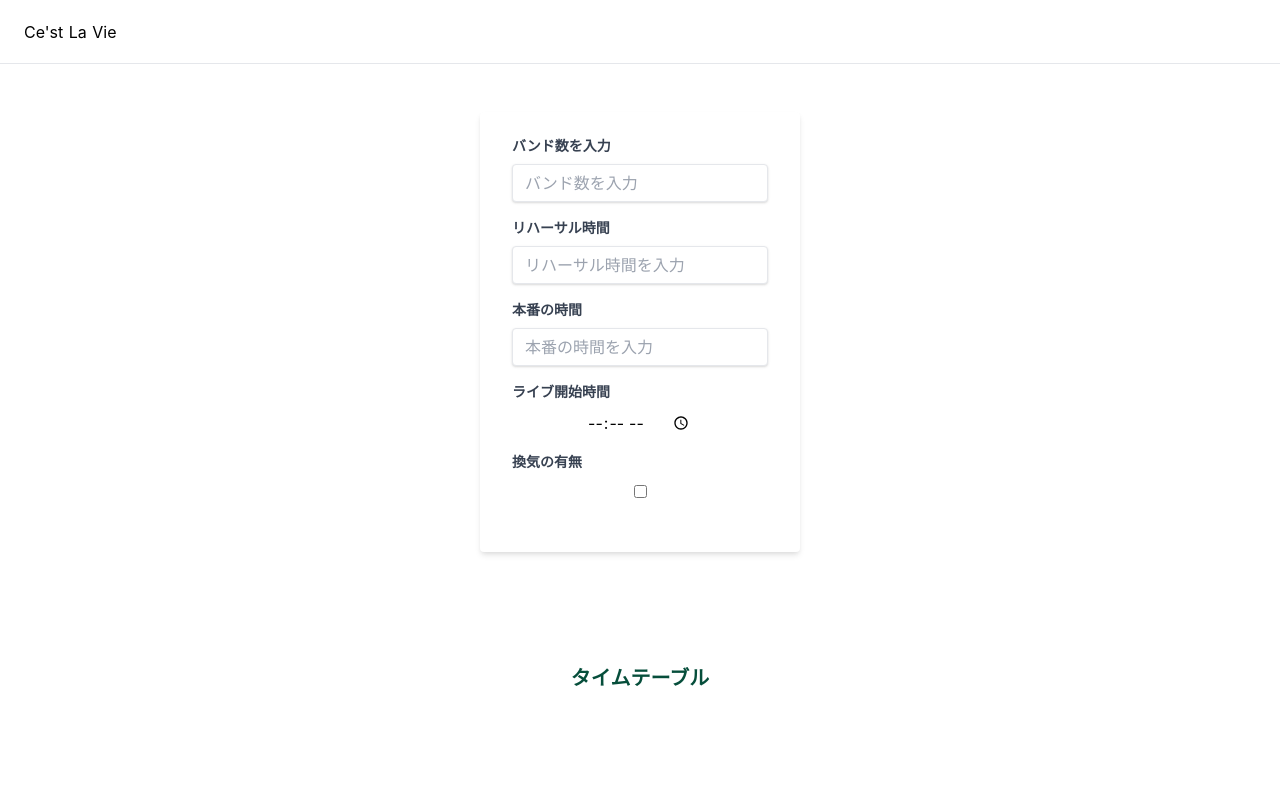
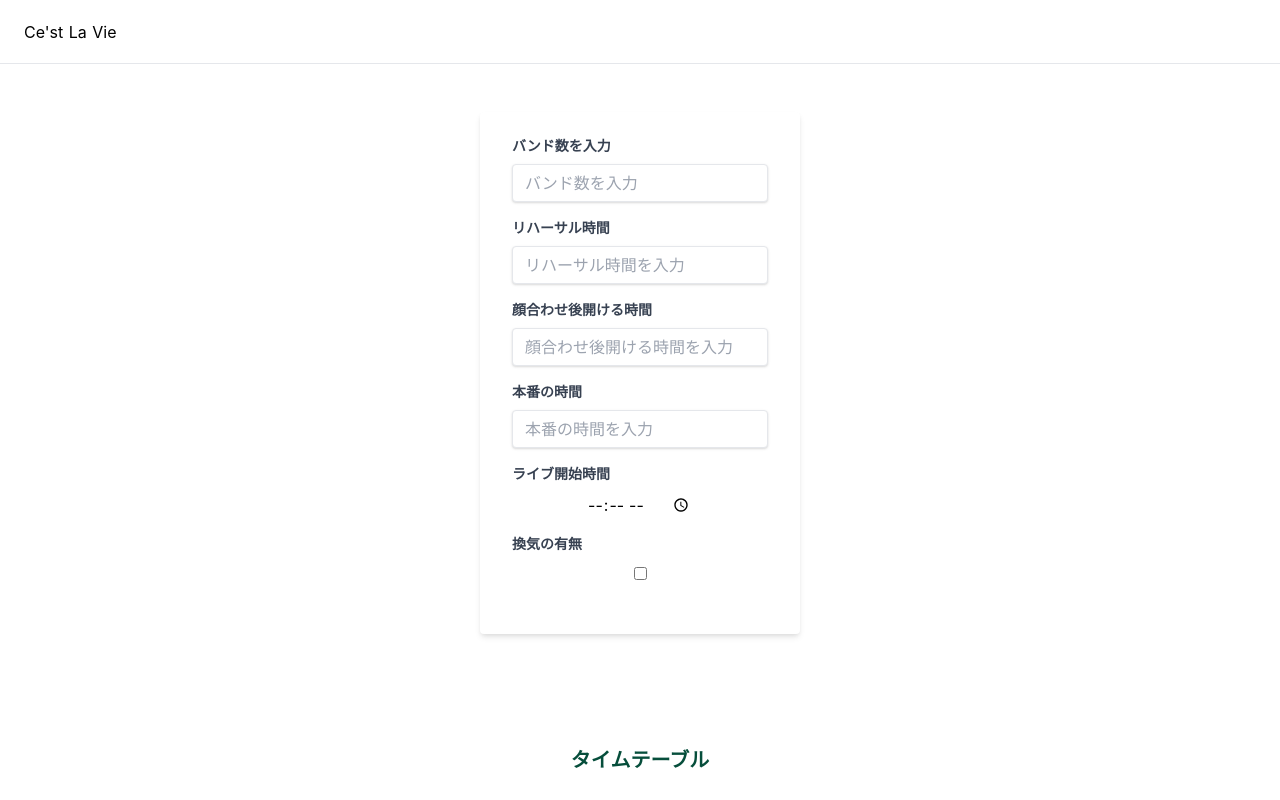
Before and after one commit to sohey-dr/SPA-Cestlavie-Time, a Nuxt app: page /time_table in a window 1280 px wide. Built offline with nearby package versions, Linux system fonts and the light colour scheme.

Commit message:
[ADD]顔合わせ後開ける時間を追加

```diff
--- a/pages/time_table.vue
+++ b/pages/time_table.vue
@@ -56,6 +56,31 @@
           <label
             class="block text-gray-700 text-sm font-bold mb-2"
           >
+            顔合わせ後開ける時間
+          </label>
+          <input
+            v-model="faceToFaceMeeting"
+            class="
+              shadow
+              appearance-none
+              border
+              rounded
+              w-full
+              py-2
+              px-3
+              text-gray-700
+              leading-tight
+              focus:outline-none
+              focus:shadow-outline
+            "
+            type="number"
+            placeholder="顔合わせ後開ける時間を入力"
+          />
+        </div>
+        <div class="mb-4">
+          <label
+            class="block text-gray-700 text-sm font-bold mb-2"
+          >
             本番の時間
           </label>
           <input
@@ -99,8 +124,8 @@
         </div>
         <div class="w-28 mx-auto flex items-center justify-between">
           <button
-            @click="outputTimeTable({ bandCount, rehearsalTime, performanceTime, ventilation, startTime })"
-            v-if="bandCount&&rehearsalTime&&performanceTime&&startTime"
+            @click="outputTimeTable({ bandCount, rehearsalTime, faceToFaceMeeting, performanceTime, ventilation, startTime })"
+            v-if="bandCount&&rehearsalTime&&faceToFaceMeeting&&performanceTime&&startTime"
             class="
               bg-blue-500
               hover:bg-blue-700
@@ -137,17 +162,18 @@ export default {
       performanceTime: null,
       ventilation: false,
       startTime: null,
+      faceToFaceMeeting: null,
     }
   },
   methods: {
-    outputTimeTable({ bandCount, rehearsalTime, performanceTime, ventilation, startTime }) {
+    outputTimeTable({ bandCount, rehearsalTime, faceToFaceMeeting, performanceTime, ventilation, startTime }) {
       this.timeTable = "";
       // バンドの配列作成 ex) bandCountが5なら ["バンド1", "バンド2", "バンド3", "バンド4", "バンド5"]
       const bands = [...Array(Number(bandCount)).keys()].map(i => `バンド${++i}`);
 
       this.time = this.$moment(`2021-01-01T${startTime}:00`);
       this.rehearsal(bands, rehearsalTime, ventilation);
-      this.performance_preparation();
+      this.performance_preparation(faceToFaceMeeting);
       this.performance(bands, performanceTime, ventilation);
       return;
     },
@@ -172,9 +198,11 @@ export default {
       }
       return;
     },
-    performance_preparation() {
+    performance_preparation(faceToFaceMeeting) {
       this.timeTable += `${this.time.add(10, 'm').format('HH:mm')} ＼＼＼\\顔合わせ//／／／\n`
       this.timeTable += `START  [[[   ${this.time.add(30, 'm').format('HH:mm')}   ]]]\n`
+      // 顔合わせ後開ける時間
+      this.time.add(faceToFaceMeeting, 'm')
       return;
     },
     performance(bands, performanceTime, ventilation) {
```
